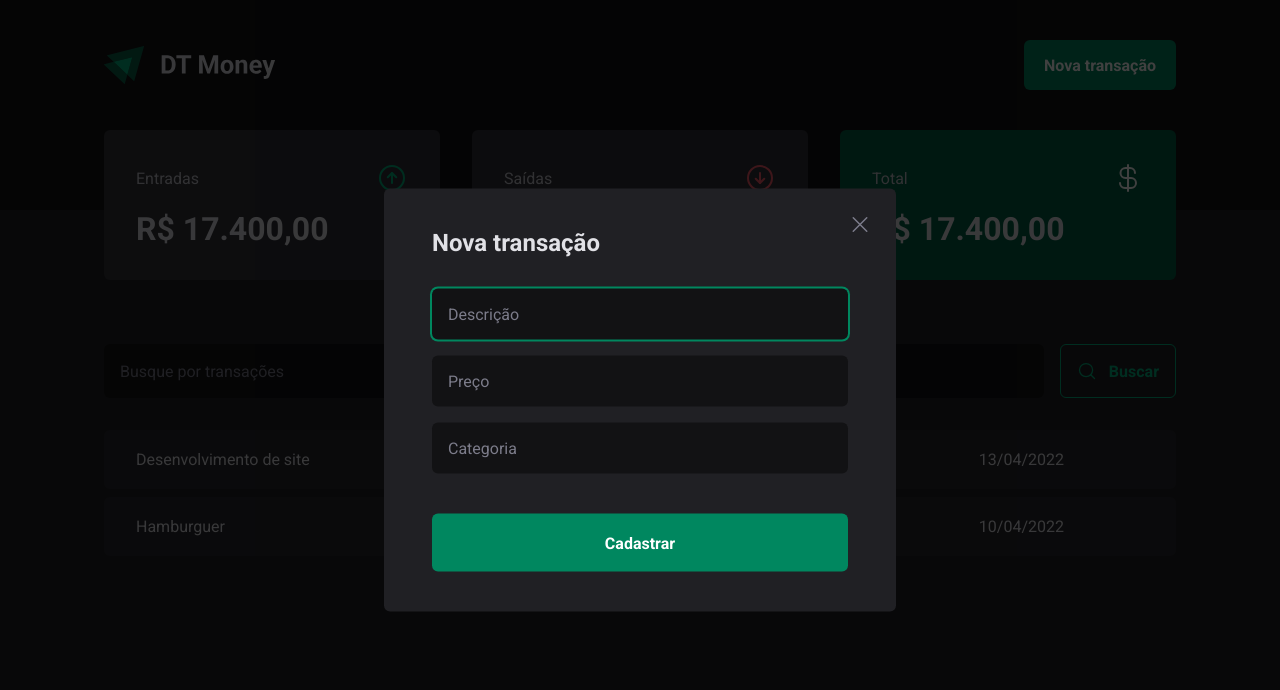
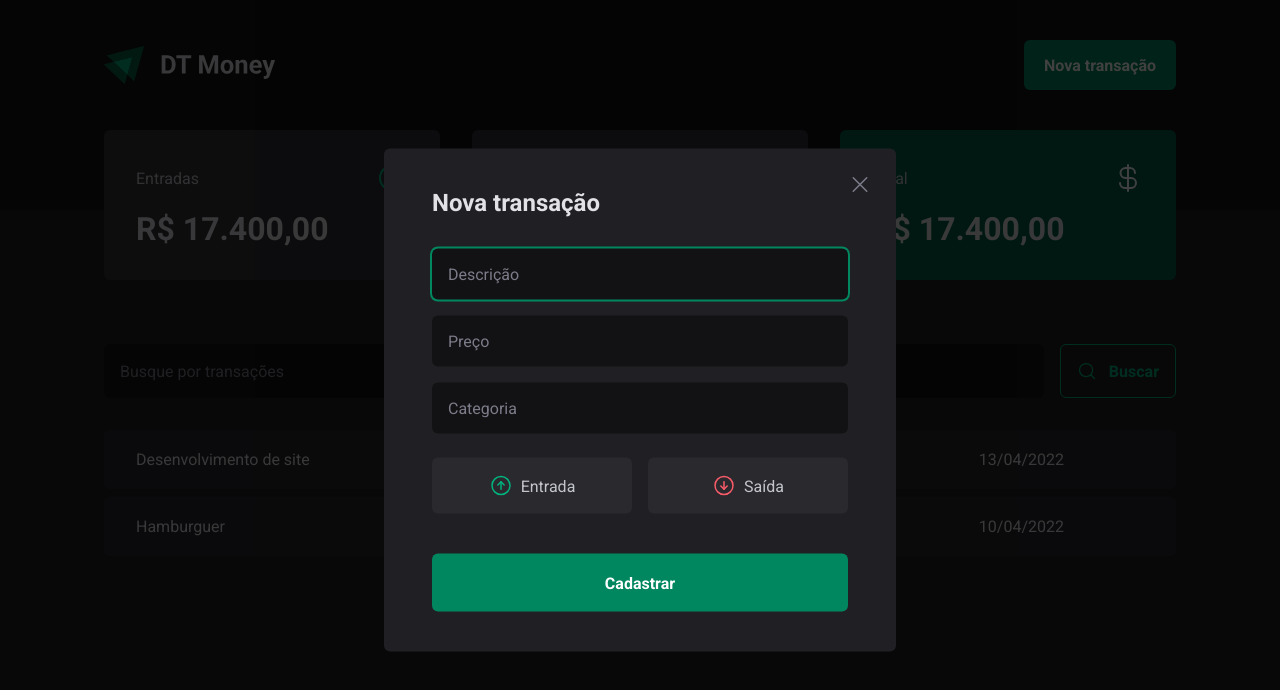
Before and after one commit to tiagosouzac/dt-money, a React (Vite) app: page / in a window 1280 px wide. Both pictures are taken after a click on the button "Nova transação". Shown: the top 690 px of the page. Built offline with nearby package versions, Linux system fonts and the light colour scheme.

Commit message:
new transaction type buttons

```diff
--- a/src/components/NewTransactionModal/index.tsx
+++ b/src/components/NewTransactionModal/index.tsx
@@ -1,6 +1,14 @@
 import * as Dialog from '@radix-ui/react-dialog'
-import { X } from 'phosphor-react'
-import { Close, Content, Overlay } from './styles'
+
+import {
+  Close,
+  Content,
+  Overlay,
+  TransactionType,
+  TransactionTypeButton,
+} from './styles'
+
+import { ArrowCircleDown, ArrowCircleUp, X } from 'phosphor-react'
 
 export function NewTransactionModal() {
   return (
@@ -15,6 +23,18 @@
           <input type="number" placeholder="Preço" required />
           <input type="text" placeholder="Categoria" required />
 
+          <TransactionType>
+            <TransactionTypeButton variant="income" type="button">
+              <ArrowCircleUp size={24} />
+              Entrada
+            </TransactionTypeButton>
+
+            <TransactionTypeButton variant="outcome" type="button">
+              <ArrowCircleDown size={24} />
+              Saída
+            </TransactionTypeButton>
+          </TransactionType>
+
           <button type="submit">Cadastrar</button>
         </form>
 
--- a/src/components/NewTransactionModal/styles.ts
+++ b/src/components/NewTransactionModal/styles.ts
@@ -1,5 +1,9 @@
 import styled from 'styled-components'
 import * as Dialog from '@radix-ui/react-dialog'
+
+type TransactionTypeButtonProps = {
+  variant: 'income' | 'outcome'
+}
 
 export const Overlay = styled(Dialog.Overlay)`
   background-color: rgba(0, 0, 0, 0.75);
@@ -54,6 +58,31 @@
   }
 `
 
+export const TransactionType = styled.div`
+  margin-top: 0.5rem;
+  display: flex;
+  gap: 1rem;
+`
+
+export const TransactionTypeButton = styled.button<TransactionTypeButtonProps>`
+  flex: 1;
+  padding: 1rem;
+  border: 0;
+  border-radius: 6px;
+  background-color: ${({ theme }) => theme['gray-700']};
+  color: ${({ theme }) => theme['gray-300']};
+  cursor: pointer;
+  display: flex;
+  justify-content: center;
+  align-items: center;
+  gap: 0.5rem;
+
+  svg {
+    color: ${({ variant, theme }) =>
+      variant === 'income' ? theme['green-300'] : theme['red-300']};
+  }
+`
+
 export const Close = styled(Dialog.Close)`
   border: 0;
   background-color: transparent;
```
